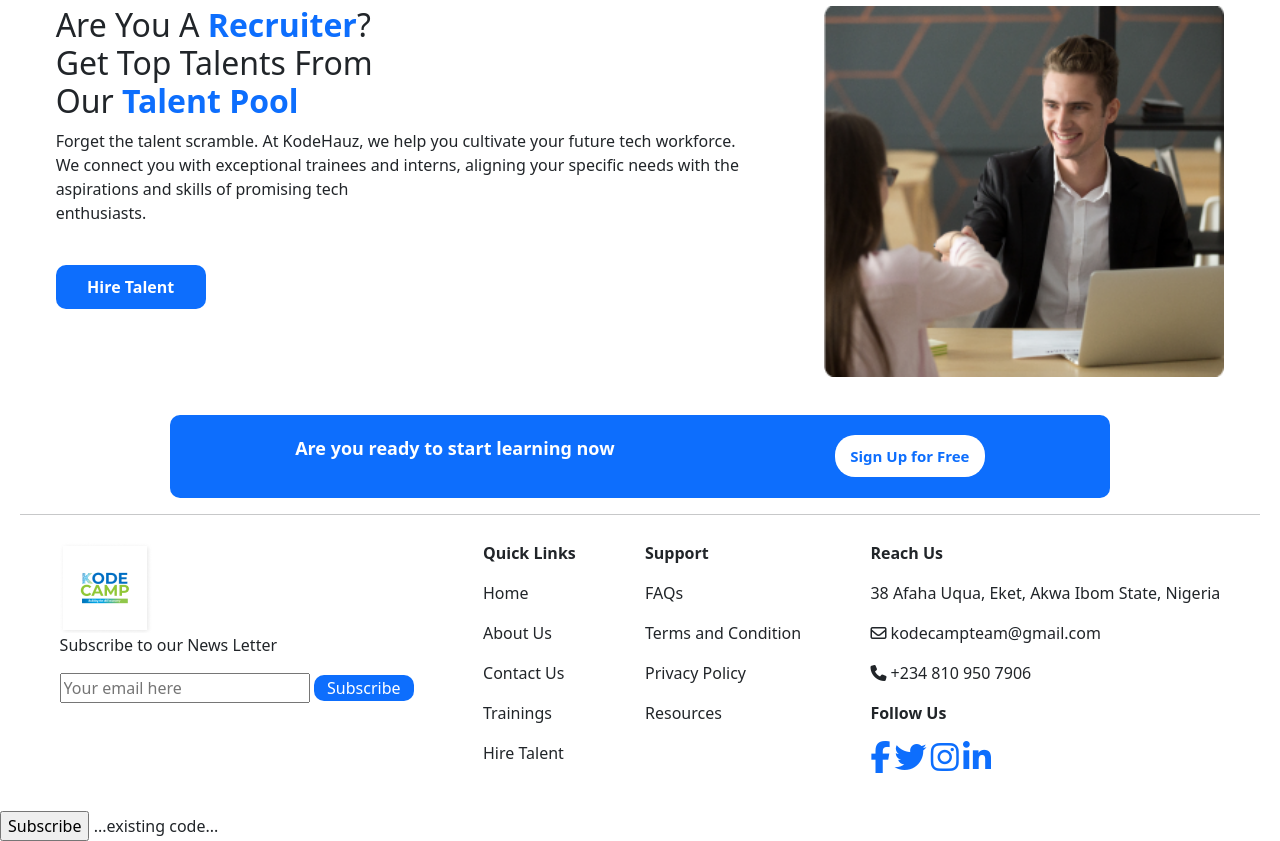
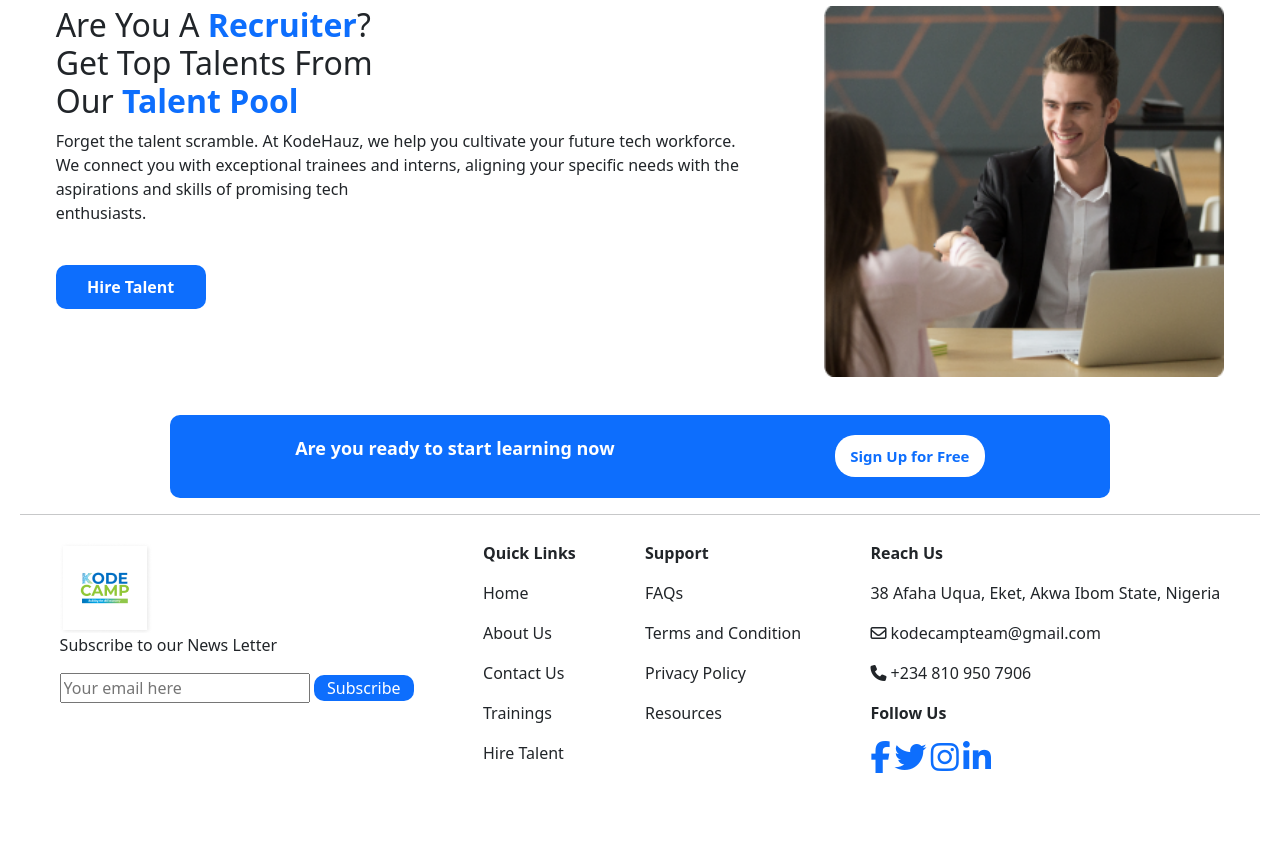
Before and after one commit to EugeniaRob/CodeX, a plain HTML site: page index.html in a window 1280 px wide. Shown: the part 2198-3039 px from the top of the page. After the commit the page ends 3009 px from the top, so only its background shows below. Drawn offline with nearby package versions, Linux system fonts and the light colour scheme.

Commit message:
initial commit

```diff
--- a/index.html
+++ b/index.html
@@ -189,8 +189,6 @@
                     </div>
                 </footer>
         </main>
-        <input type="submit" value="Subscribe" id="submit">
-        ...existing code...
 
         <script>
         document.getElementById("submit").addEventListener("click", function(event) {
```
